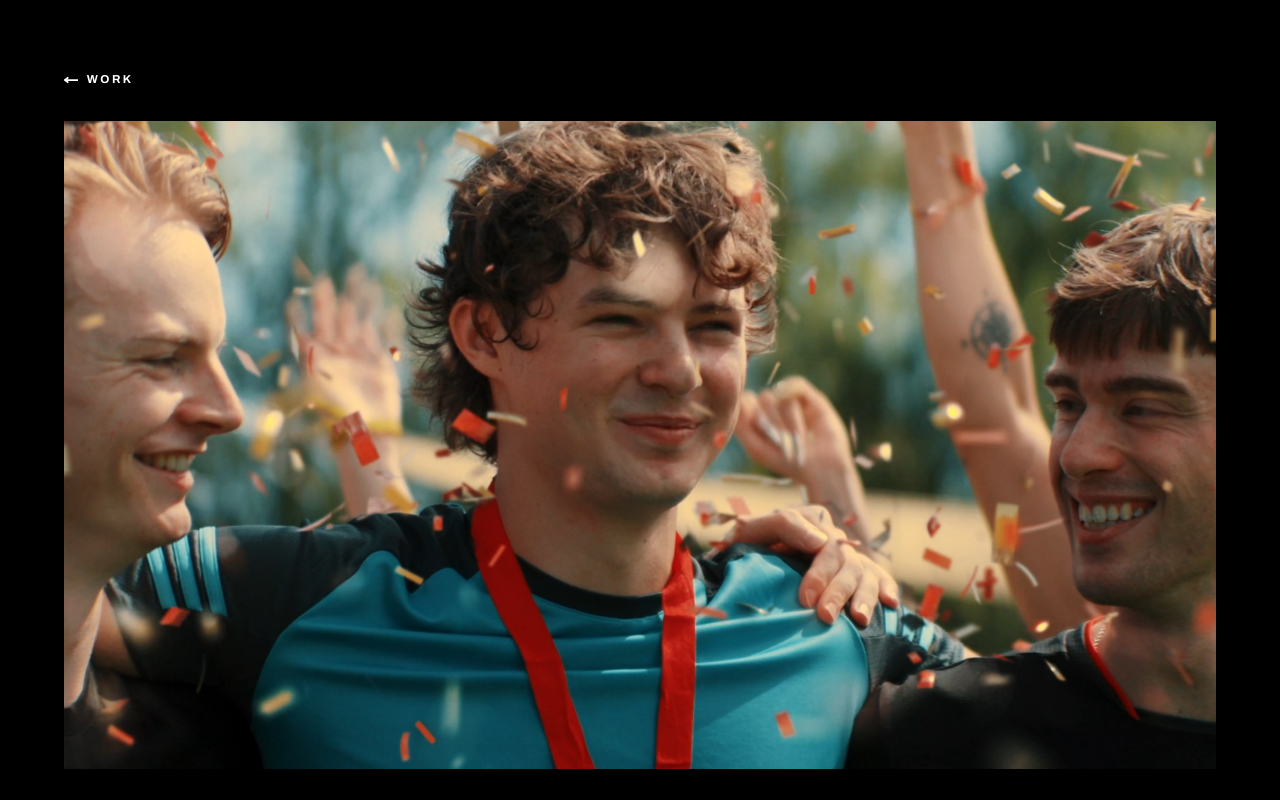
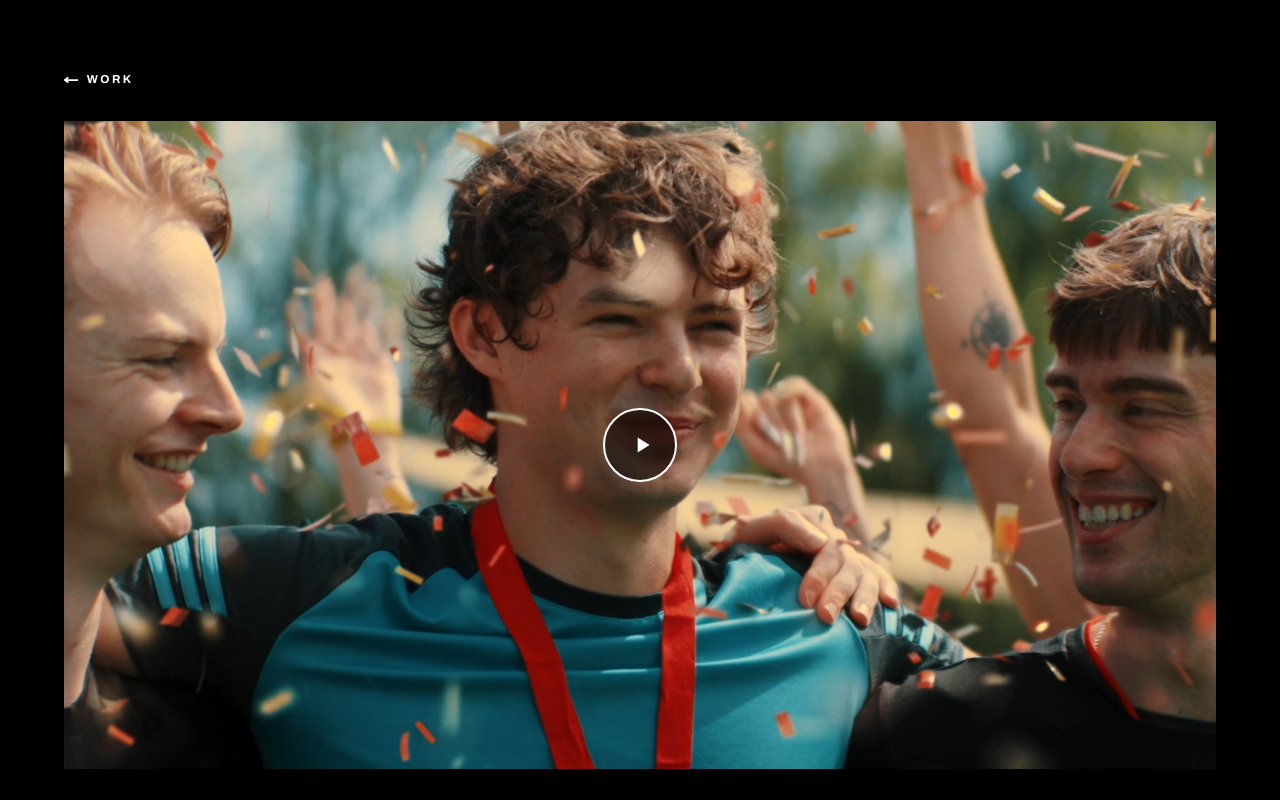
Before and after one commit to raulantoniorendon/raulantoniorendon.github.io, a plain HTML site: page index.html in a window 1280 px wide. Both pictures are taken after a click on the link "Open Adidas, No Days Off project page". Shown: the top 800 px of the page. Drawn offline with Linux system fonts and the light colour scheme.

Commit message:
Add files via upload

```diff
--- a/index.html
+++ b/index.html
@@ -1224,18 +1224,11 @@ img.footer-brand-mark{display:block;width:clamp(224px,70vw,986px);height:auto}
     <div class="proj-shell">
       <a href="#work" class="proj-back js-proj-back"><svg viewBox="0 0 16 8" aria-hidden="true"><path d="M16 4H1M5 1L1 4l4 3"></path></svg>Work</a>
 
-      <!-- VIDEO PENDING. Once the film is on YouTube, replace the block below with:
-      <div class="proj-video" data-yt="YOUTUBE_ID" data-title="Adidas, No Days Off">
+      <div class="proj-video" data-yt="CBDAkf0y_kU" data-title="Adidas, No Days Off">
         <button class="proj-video-poster" type="button" aria-label="Play Adidas, No Days Off">
           <img src="work-adidas.jpg" alt="" loading="lazy">
           <span class="proj-play" aria-hidden="true"><svg viewBox="0 0 24 24"><path d="M8 5v14l11-7z"></path></svg></span>
         </button>
-      </div>
-      (YOUTUBE_ID is the part after "watch?v=" in the link.) -->
-      <div class="proj-video">
-        <div class="proj-video-poster">
-          <img src="work-adidas.jpg" alt="" loading="lazy">
-        </div>
       </div>
 
       <div class="proj-head">
@@ -1367,7 +1360,7 @@ img.footer-brand-mark{display:block;width:clamp(224px,70vw,986px);height:auto}
     <div class="proj-shell">
       <a href="#work" class="proj-back js-proj-back"><svg viewBox="0 0 16 8" aria-hidden="true"><path d="M16 4H1M5 1L1 4l4 3"></path></svg>Work</a>
 
-      <div class="proj-video" data-yt="8qYJrrMhiVE" data-title="Vivienne Westwood Spec Ad">
+      <div class="proj-video" data-yt="9_ziFey2BXo" data-title="Vivienne Westwood Spec Ad">
         <button class="proj-video-poster" type="button" aria-label="Play Vivienne Westwood Spec Ad">
           <img src="work-vivienne-westwood.jpg" alt="" loading="lazy">
           <span class="proj-play" aria-hidden="true"><svg viewBox="0 0 24 24"><path d="M8 5v14l11-7z"></path></svg></span>
```
